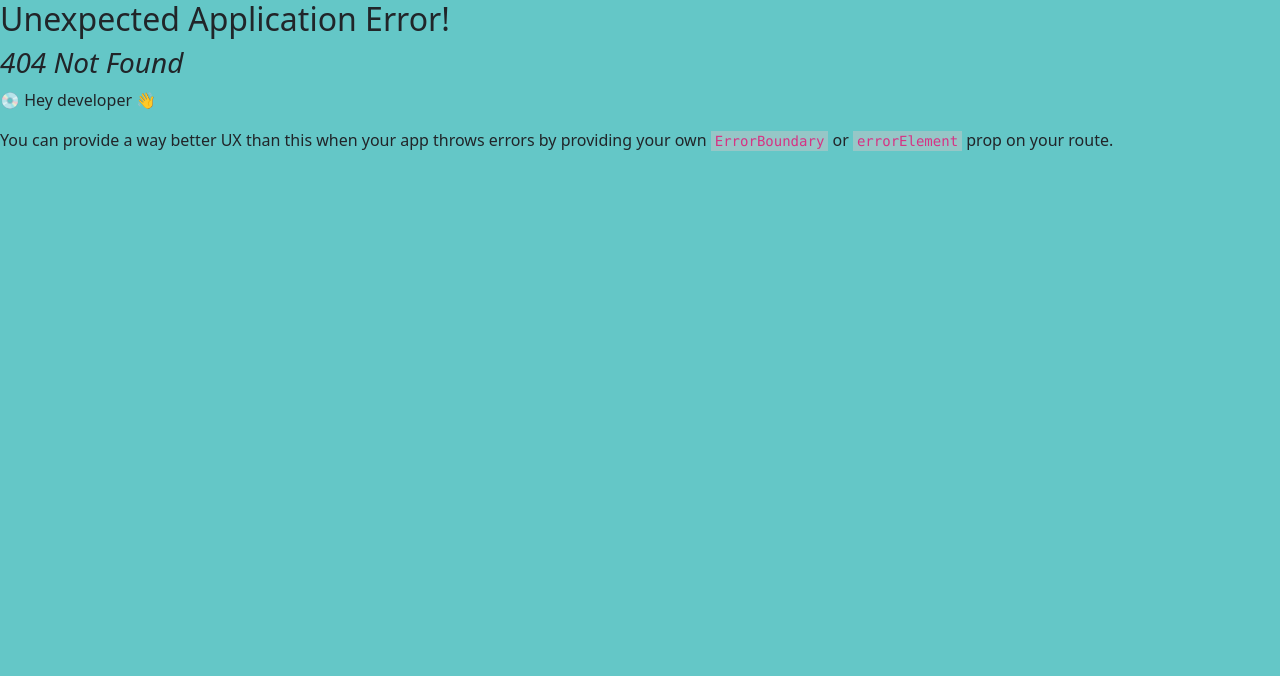
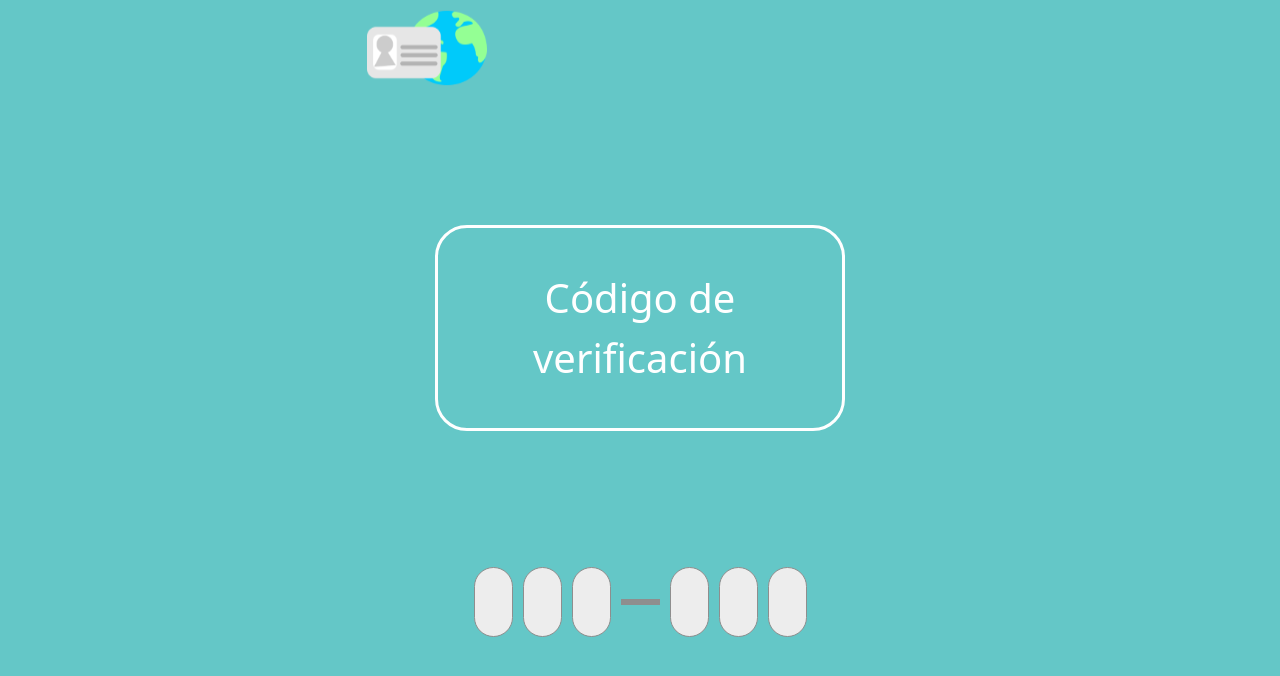
Before and after one commit to alejandrojsn/proyecto-interfaces, a React (Vite) app: page /2fa in a window 1280 px wide. Before the commit this address had no page. Shown: the top 676 px of the page. Built offline with nearby package versions, Linux system fonts and the light colour scheme.

Commit message:
code page

```diff
--- /dev/null
+++ b/src/TwoFactorCode.jsx
@@ -0,0 +1,44 @@
+import { useRef } from 'react'
+import IDGovLogo from './assets/IDGov.svg'
+import { Link, useNavigate } from 'react-router-dom'
+
+export default function TwoFactorCode() {
+  const goto = useNavigate();
+  const refs = [useRef(), useRef(), useRef(), useRef(), useRef(), useRef()];
+  const handleInput = (e) => {
+    const index = parseInt(e.target.dataset.number);
+    console.log(index);
+    if (e.target.value.length > 0 && index < refs.length - 1) {
+      refs[index + 1].current.focus();
+    }
+
+    if (refs.every(ref => ref.current.value.length > 0)) {
+      goto('/');
+    }
+  }
+  return (
+    <>
+      <div className='container'>
+        <div className="row justify-content-center">
+          <div className="col-md-8 col-lg-6">
+            <div>
+              <img src={IDGovLogo}  className="mt-2" alt="IDGov Logo" width="120px" height="80px"/>
+            </div>
+            <div className="vh-100 d-flex flex-column align-items-center">
+              <div className="custom-box w-75 m-25">Código de verificación</div>
+              <div className='d-flex align-items-center justify-content-center w-100'>
+                <input type="text" className="twofa-code-item" data-number="0" ref={refs[0]} maxLength="1" autoFocus={true} onInput={handleInput}/>
+                <input type="text" className="twofa-code-item" data-number="1" ref={refs[1]} maxLength="1" onInput={handleInput}/>
+                <input type="text" className="twofa-code-item" data-number="2" ref={refs[2]} maxLength="1" onInput={handleInput}/>
+                <div className="twofa-code-item dash d-flex flex-column justify-content-center"><div className="dash"></div></div>
+                <input type="text" className="twofa-code-item" data-number="3" ref={refs[3]} maxLength="1" onInput={handleInput}/>
+                <input type="text" className="twofa-code-item" data-number="4" ref={refs[4]} maxLength="1" onInput={handleInput}/>
+                <input type="text" className="twofa-code-item" data-number="5" ref={refs[5]} maxLength="1" onInput={handleInput}/>
+              </div>
+            </div>
+          </div>
+        </div>
+      </div>
+    </>
+  )
+}
--- a/src/main.jsx
+++ b/src/main.jsx
@@ -10,6 +10,7 @@ import {
 } from 'react-router-dom'
 import Register from './Register.jsx'
 import VerificationMethods from './VerificationMethod.jsx'
+import TwoFactorCode from './TwoFactorCode.jsx'
 
 const router = createBrowserRouter([
   {
@@ -30,6 +31,10 @@ const router = createBrowserRouter([
     path: '/verify',
     element: <VerificationMethods />,
     id: 'verify'
+  },
+  {
+    path: '/2fa',
+    element: <TwoFactorCode />,
   }
 ]);
 
--- a/src/scss/styles.scss
+++ b/src/scss/styles.scss
@@ -64,3 +64,29 @@ body {
 .m-25 {
     margin: 25%;
 }
+
+.twofa-code-item {
+    margin: 0 5px;
+    height: 70px;
+    width: 39px;
+}
+
+.twofa-code-item > .dash {
+    height: 6px;
+    width: 100%;
+    background-color:#8E8E8E;
+}
+
+input.twofa-code-item {
+    border-radius: 32px;
+    color: #ABABAB;
+    border: 1px solid #8E8E8E;
+    background-color: #EDEDED;
+    text-align: center;
+    font-size: 40px;
+}
+
+input.twofa-code-item:focus {
+    outline: none;
+    box-shadow: none;
+}
```
